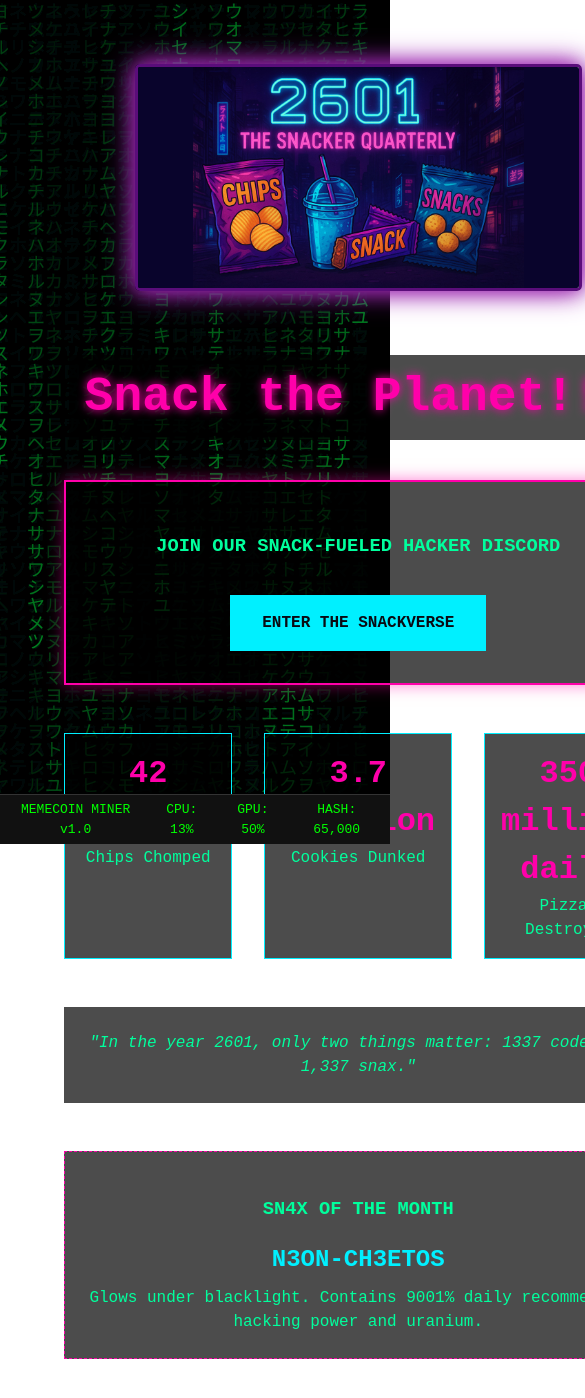
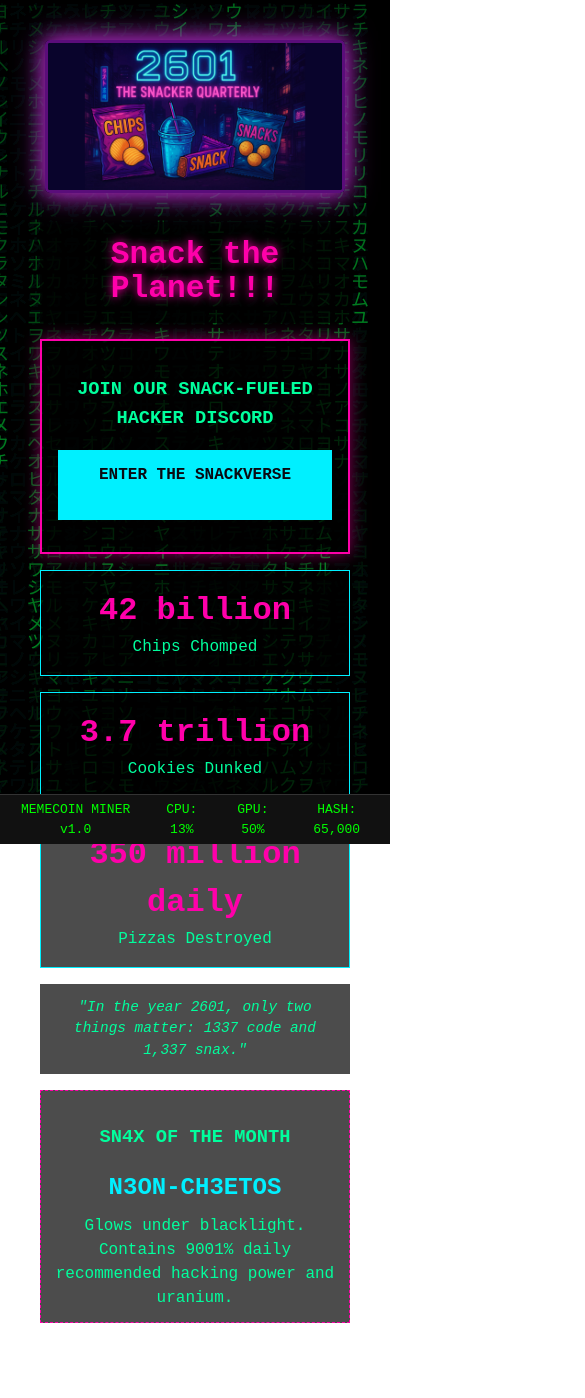
Before and after one commit to johnnyxmas/2601-website, a Svelte app: page / in a window 390 px wide. Shown: the top 1398 px of the page, 585 px wide, since content can reach past the window. Built offline with nearby package versions, Linux system fonts and the light colour scheme.

Commit message:
mobile fixes

```diff
--- a/src/App.svelte
+++ b/src/App.svelte
@@ -73,23 +73,37 @@
 
 <style>
   .banner-image {
-    width: 75%;
+    width: 90%;
     max-width: 600px;
-    margin: 0 auto 2rem;
+    margin: 0 auto 1rem;
     display: block;
     border: 3px solid #5a0d7a;
     box-shadow: 0 0 20px #9c27b0, 0 0 30px #9c27b0;
     border-radius: 5px;
     position: relative;
     z-index: 1000;
+    height: auto;
+  }
+
+  @media (max-width: 768px) {
+    .banner-image {
+      width: 95%;
+      margin-bottom: 0.5rem;
+    }
   }
 
   :global(body) {
     color: #00ff9d;
     font-family: 'Courier New', monospace;
     margin: 0;
-    padding: 2rem;
+    padding: 1rem;
     overflow-x: hidden;
+  }
+
+  @media (max-width: 768px) {
+    :global(body) {
+      padding: 0.5rem;
+    }
   }
 
   .overlay {
@@ -111,19 +125,29 @@
   h1 {
     color: #ff00aa;
     text-shadow: 0 0 10px #ff00aa;
-    font-size: 3rem;
+    font-size: clamp(1.5rem, 8vw, 3rem);
     margin-bottom: 0.5rem;
     background-color: rgba(0, 0, 0, 0.7);
     padding: 1rem;
     display: inline-block;
+    text-align: center;
+    width: 100%;
+    box-sizing: border-box;
   }
 
   .cyber-card {
     border: 2px solid #ff00aa;
-    padding: 2rem;
-    margin: 2rem 0;
+    padding: 1.5rem;
+    margin: 1rem 0;
     box-shadow: 0 0 15px #ff00aa80;
     background-color: rgba(0, 0, 0, 0.7);
+  }
+
+  @media (max-width: 768px) {
+    .cyber-card {
+      padding: 1rem;
+      margin: 0.5rem 0;
+    }
   }
 
   .cyber-button {
@@ -135,6 +159,18 @@
     font-weight: bold;
     margin-top: 1rem;
     transition: all 0.3s;
+    min-width: 44px;
+    min-height: 44px;
+    text-align: center;
+  }
+
+  @media (max-width: 768px) {
+    .cyber-button {
+      padding: 0.8rem 1.5rem;
+      font-size: 1rem;
+      display: block;
+      margin: 1rem auto;
+    }
   }
 
   .cyber-button:hover {
@@ -145,8 +181,16 @@
   .stats-grid {
     display: grid;
     grid-template-columns: repeat(3, 1fr);
-    gap: 2rem;
-    margin: 3rem 0;
+    gap: 1rem;
+    margin: 2rem 0;
+  }
+
+  @media (max-width: 768px) {
+    .stats-grid {
+      grid-template-columns: 1fr;
+      gap: 1rem;
+      margin: 1rem 0;
+    }
   }
 
   .stat-item {
@@ -163,16 +207,31 @@
 
   .cyber-quote {
     font-style: italic;
-    padding: 1.5rem;
-    margin: 3rem 0;
+    padding: 1rem;
+    margin: 2rem 0;
     background-color: rgba(0, 0, 0, 0.7);
+    font-size: clamp(0.9rem, 3vw, 1.1rem);
+  }
+
+  @media (max-width: 768px) {
+    .cyber-quote {
+      margin: 1rem 0;
+      padding: 0.8rem;
+    }
   }
 
   .snax-of-month {
     border: 1px dashed #ff00aa;
-    padding: 1.5rem;
-    margin: 2rem 0;
+    padding: 1rem;
+    margin: 1.5rem 0;
     background-color: rgba(0, 0, 0, 0.7);
+  }
+
+  @media (max-width: 768px) {
+    .snax-of-month {
+      padding: 0.8rem;
+      margin: 1rem 0;
+    }
   }
 
   .snax-name {
```
